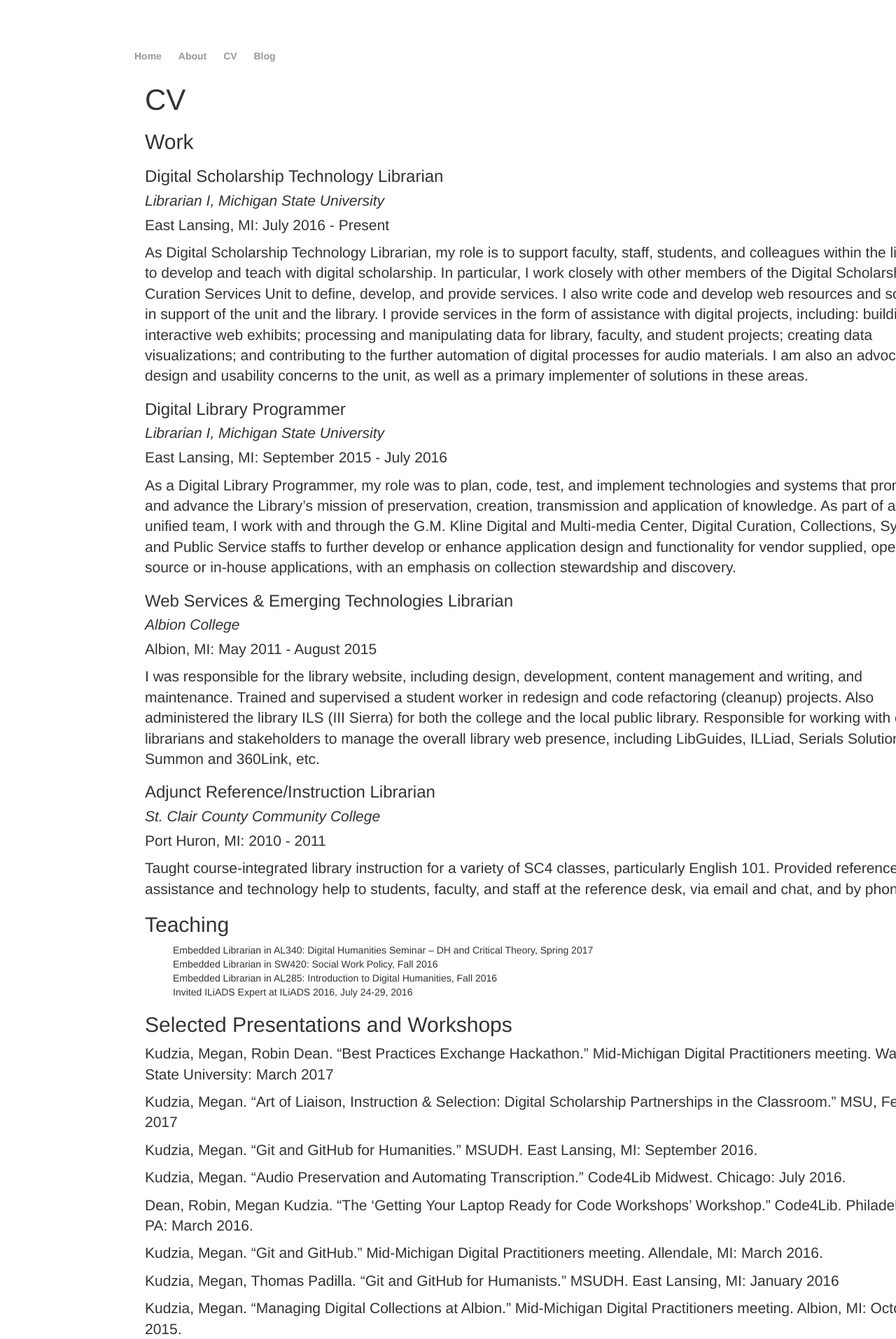
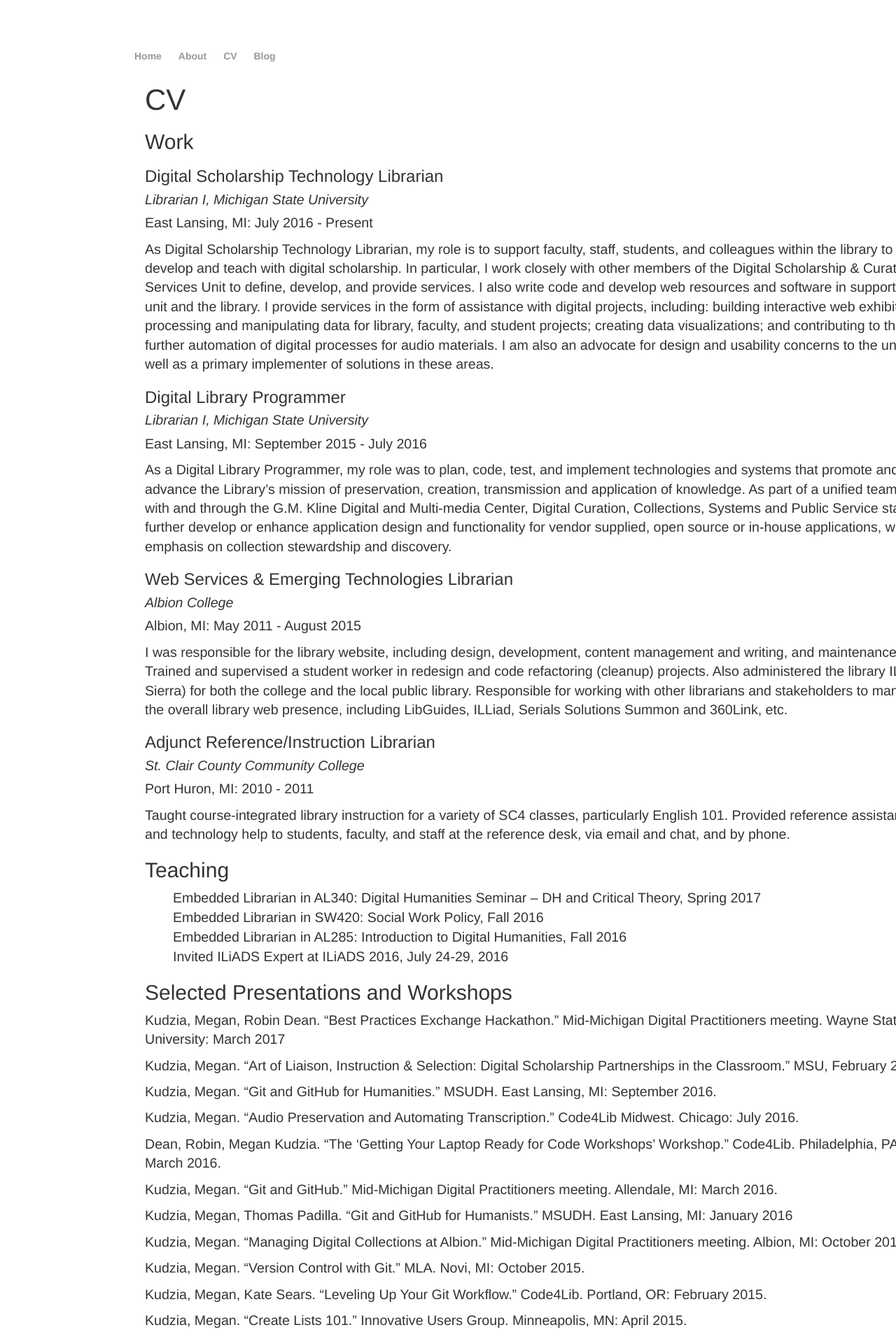
Before and after one commit to mkudzia/mkudzia.github.io, a Jekyll site: the page built from cv.html, in a window 1280 px wide. Shown: the top 1914 px of the page at 70% size. Built offline with Jekyll 4.4.1, drawn with Linux system fonts in a browser that asks for light colours.

Commit message:
font updates

```diff
--- a/css/style.css
+++ b/css/style.css
@@ -29,7 +29,7 @@ h1 {
 }
 
 p {
-    font-size: 1.5em;
+    font-size: 1.4em;
     line-height: 1.4em;
     color: #333;
 }
@@ -55,4 +55,5 @@ ul.posts li {
 
 ul.nobullets li {
     list-style: none;
+    font-size: 1.4em;
 }
```
